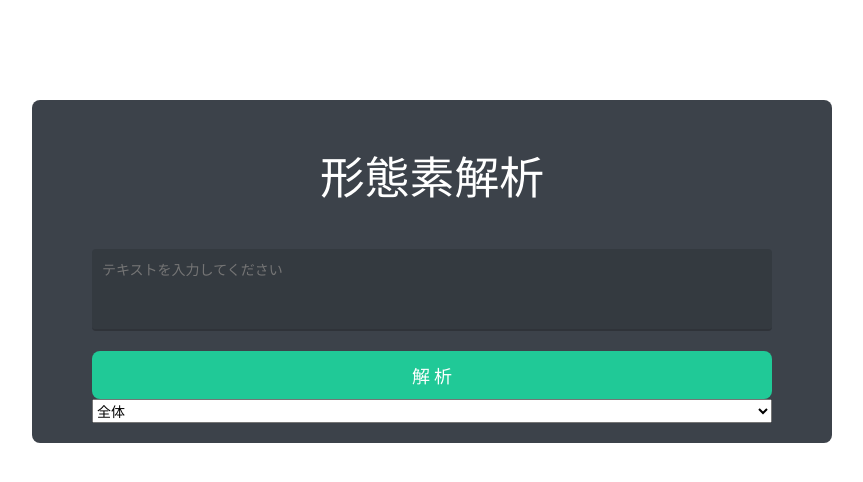
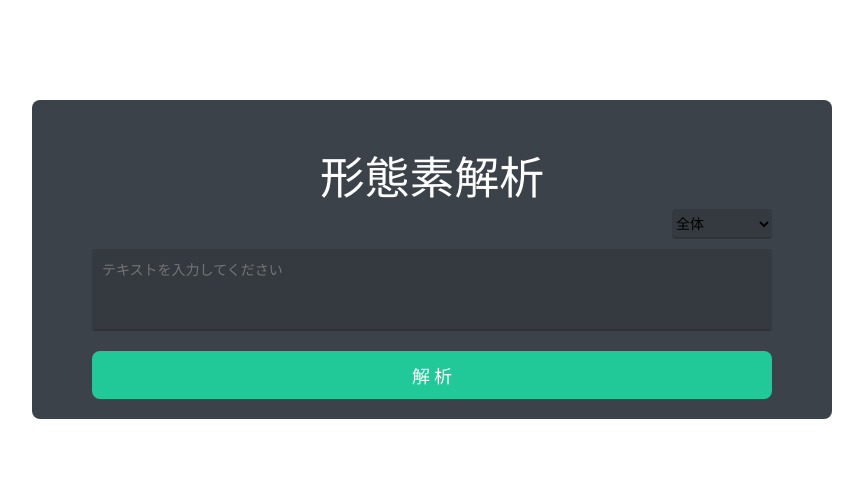
Before and after one commit to Loop1397/morphology_analysis_assignment, a React (Vite) app: page / in a window 1280 px wide. Shown: the top 482 px of the page, without its empty margins (208-1071 px from the left). Built offline with nearby package versions, Linux system fonts and the light colour scheme; what @patdx/kuromoji, tiny-segmenter would draw is missing.

Commit message:
style: select 박스 스타일링
셀렉트 박스의 위치와 크기 및 스타일을 조정하여 일관성있는 디자인으로 최종 완성

```diff
--- a/src/pages/MorphologyAnalysis.css
+++ b/src/pages/MorphologyAnalysis.css
@@ -1,3 +1,11 @@
 textarea:focus {
     outline: 1px solid #20C997;
 }
+
+select:hover{
+    opacity: 0.8 !important;
+}
+
+select:focus {
+    outline: 1px solid #20C997;
+}
--- a/src/pages/MorphologyAnalysis.tsx
+++ b/src/pages/MorphologyAnalysis.tsx
@@ -150,7 +150,7 @@ function Index() {
         <div style={{ width: "800px", borderRadius: "8px", backgroundColor: "#3C424A", marginTop: "100px", padding: "20px 60px" }}>
             <div style={{ display: "flex", flexDirection: "column", alignItems: "center", height: "100%" }}>
                 <h1>形態素解析</h1>
-                <div style={{ display: "flex", flexDirection: "column", width: "100%" }}>
+                <div style={{ position: "relative",display: "flex", flexDirection: "column", width: "100%" }}>
                     <TextareaAutosize
                         minRows={3}
                         placeholder="テキストを入力してください"
@@ -160,6 +160,15 @@ function Index() {
                         }}
                         style={{ flexGrow: "1", marginTop: "20px", padding: "10px", backgroundColor: "#343A40", border: "none", borderBottom: "2px solid #2F3339", borderRadius: "4px", color: "#ffffff", resize: "none" }}
                     />
+                    <select
+                        onChange={handleWordClass}
+                        value={WordClass}
+                        style={{ position: "absolute", top: "-40px", right: "0", width: "100px", height: "30px", marginTop: "20px", backgroundColor: "#343A40", border: "none", borderBottom: "2px solid #2F3339", borderRadius: "4px"}}
+                    >
+                        {wordClassTypes.map(type => {
+                            return <option value={type}>{type}</option>
+                        })}
+                    </select>
                     <button
                         onClick={() => {
                             if (text === '') {
@@ -186,11 +195,6 @@ function Index() {
                     >
                         解 析
                     </button>
-                    <select className="w150" onChange={handleWordClass} value={WordClass}>
-                        {wordClassTypes.map(type => {
-                            return <option value='{type}'>{type}</option>
-                        })}
-                    </select>
                 </div>
 
                 <CSSTransition
```
